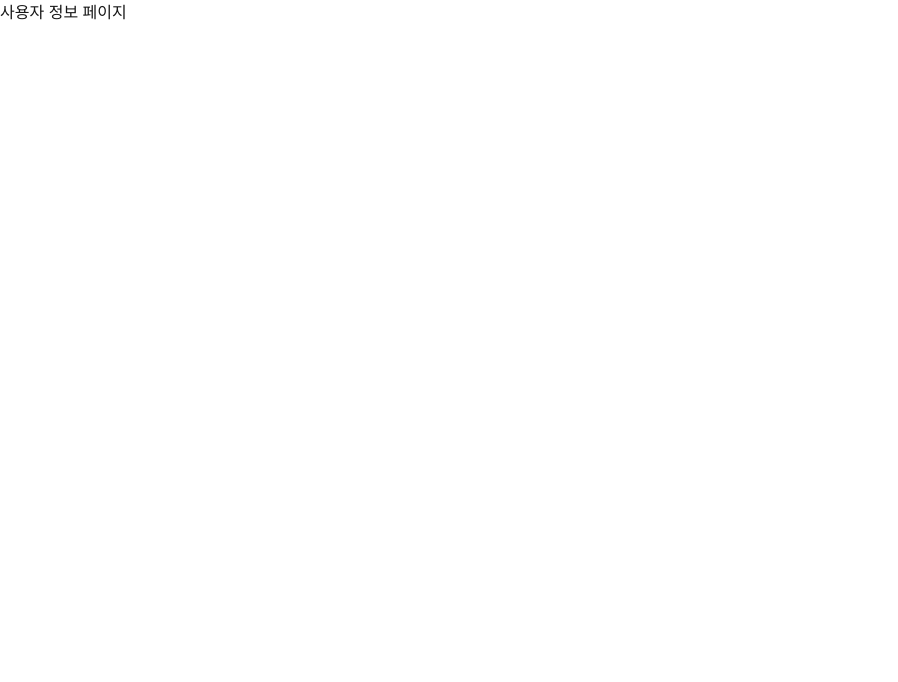
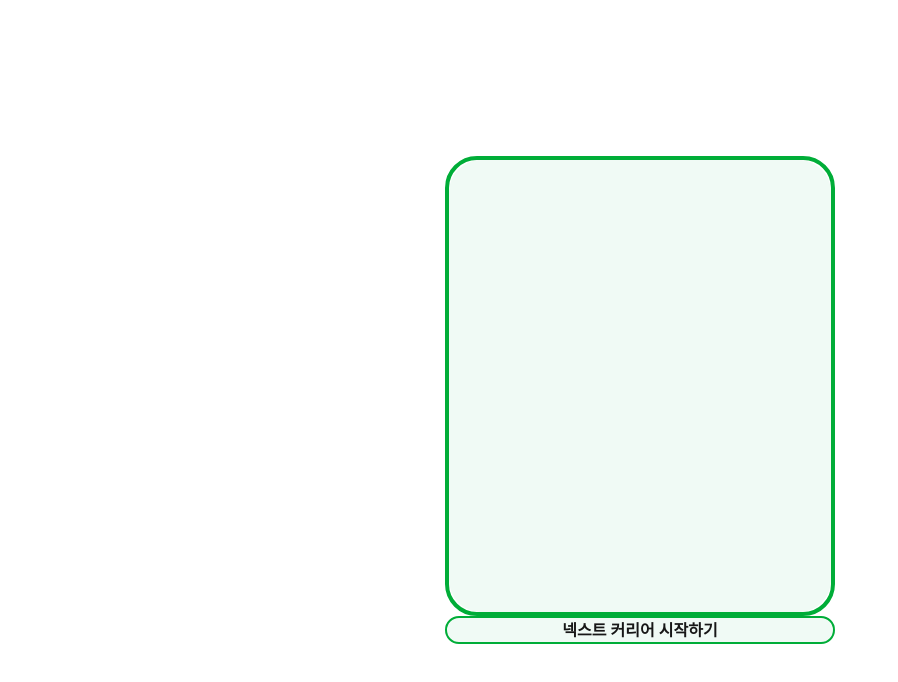
Before and after one commit to seyun31/2025_SEASONTHON_TEAM_42_FE, a Next.js app: page /member/signup in a window 1280 px wide. Shown: the top 682 px of the page, without its empty margins (0-898 px from the left). Built offline with nearby package versions, Linux system fonts and the light colour scheme; a web font is replaced by a local one.

Commit message:
fix(layout) : 헤더 조건부 렌더링 로직 수정

```diff
--- a/src/app/(auth)/member/signup/page.tsx
+++ b/src/app/(auth)/member/signup/page.tsx
@@ -1,3 +1,20 @@
-export default function SignUp() {
-  return <div>사용자 정보 페이지</div>;
+export default function Signup() {
+  return (
+    <div className="flex flex-col items-center justify-center min-h-screen">
+      {/* 사용자 정보 박스 */}
+      <div className="relative w-[30.5vw] h-[57.6vh] border-4 border-primary-90 rounded-[32px] flex flex-col items-center justify-center">
+        {/* 박스 배경 오버레이 */}
+        <div className="absolute inset-0 rounded-[32px] bg-primary-20 opacity-50 pointer-events-none" />
+      </div>
+
+      {/* 시작하기 버튼 */}
+      <div className="relative">
+        {/* 버튼 배경 오버레이 */}
+        <div className="absolute inset-0 rounded-[16px] bg-primary-20 opacity-50 pointer-events-none" />
+        <button className="relative z-10 w-[30.5vw] py-4 rounded-[16px] border-2 border-primary-90 font-semibold">
+          넥스트 커리어 시작하기
+        </button>
+      </div>
+    </div>
+  );
 }
--- a/src/components/layout/ConditionalHeaderClient.tsx
+++ b/src/components/layout/ConditionalHeaderClient.tsx
@@ -5,7 +5,8 @@ import Header from './Header';
 
 export default function ConditionalHeaderClient() {
   const pathname = usePathname();
-  const hideHeader = pathname === '/member/login' || 'member/signup';
+  const hideHeader =
+    pathname === '/member/login' || pathname === '/member/signup';
 
   console.log('Current pathname:', pathname);
 
```
